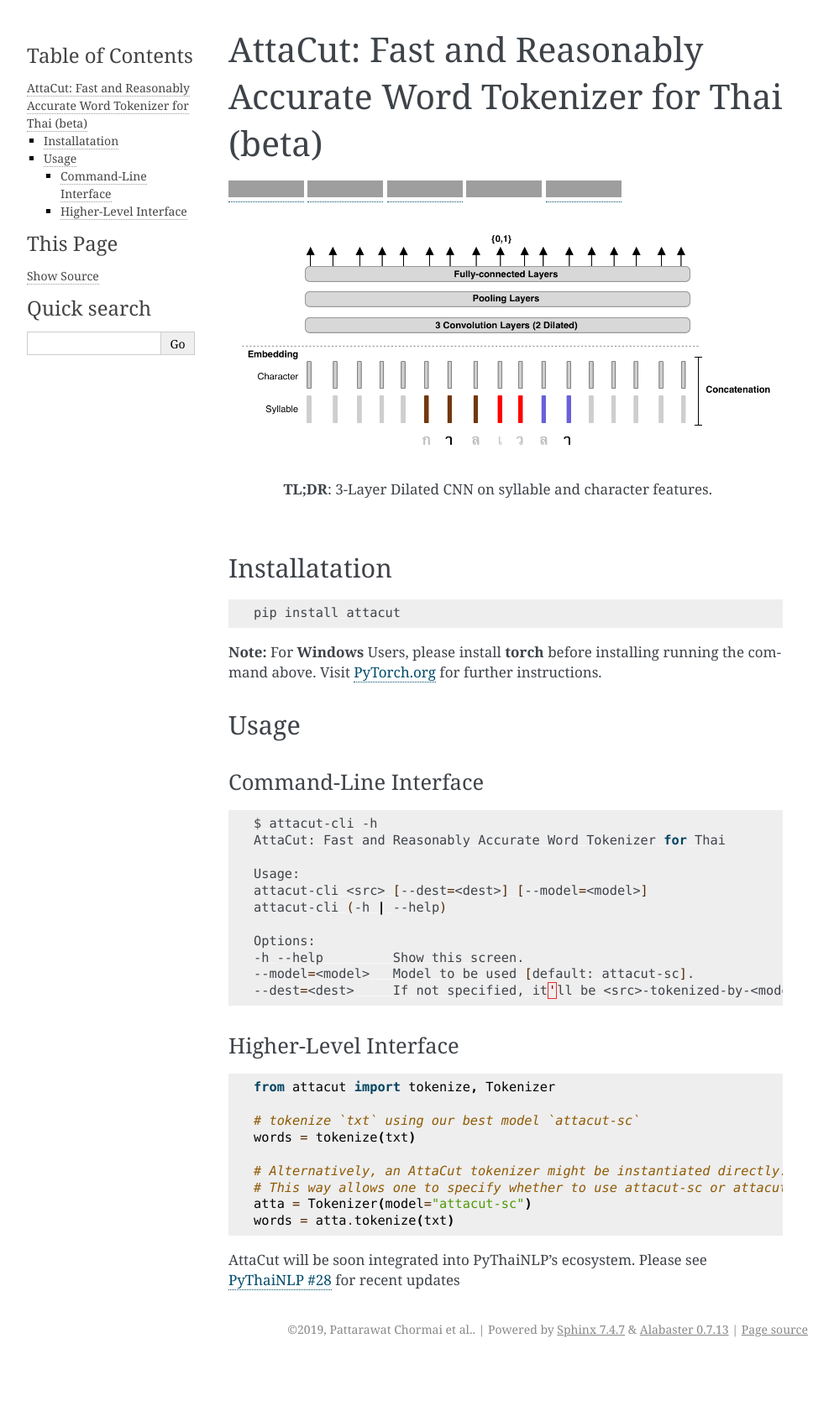
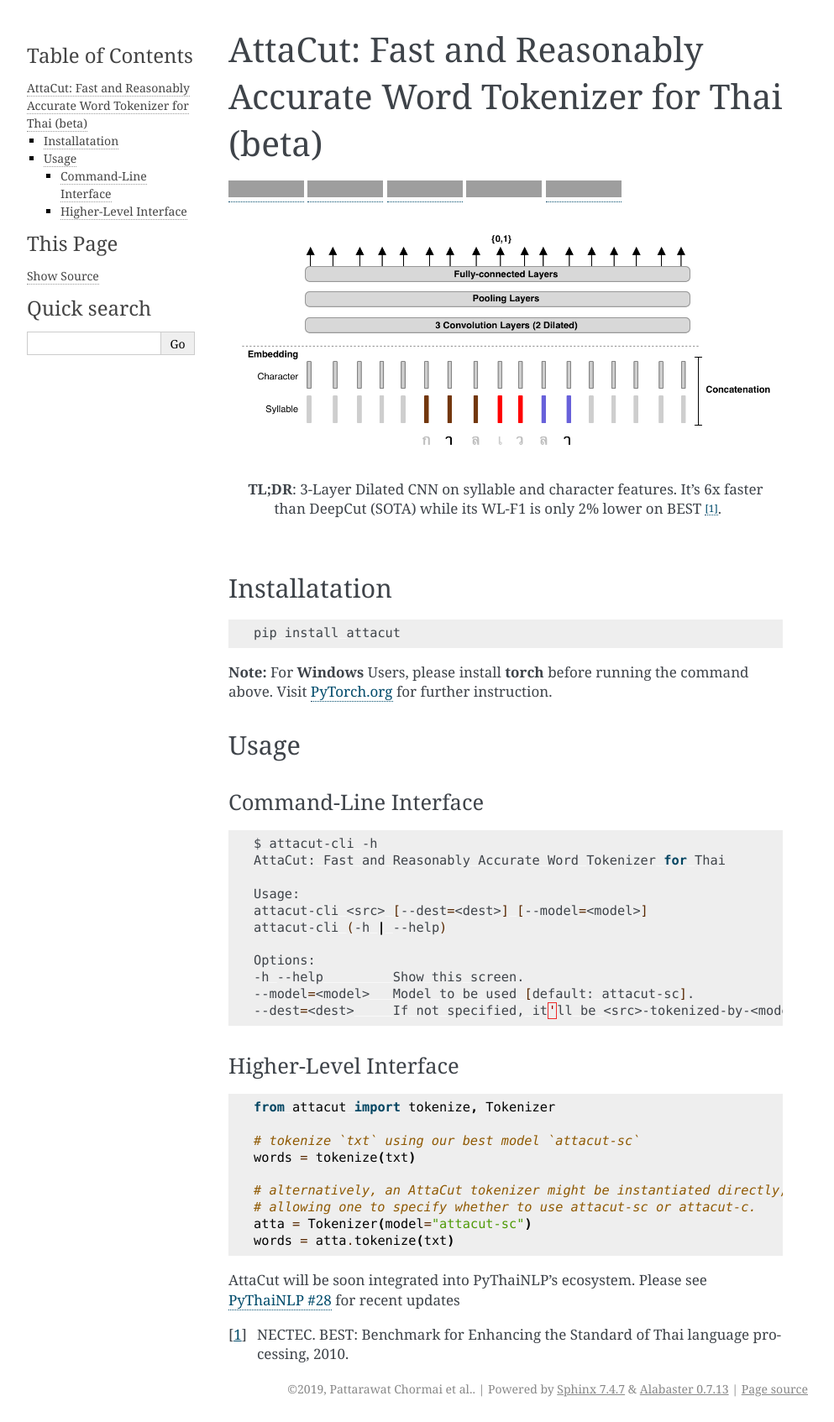
Before and after one commit to PyThaiNLP/attacut, a Sphinx documentation site: the page built from docs/index.rst, in a window 1280 px wide. Shown: the whole page at 84% size, without its empty margins (148-1141 px from the left). Built offline with Sphinx 7.4.7, drawn with Linux system fonts in a browser that asks for light colours; before the commit the page ends 1623 px from its top, so only the background shows below that; grey boxes are pictures that could not be loaded.

Commit message:
update document

```diff
--- a/docs/index.rst
+++ b/docs/index.rst
@@ -21,6 +21,7 @@
     :align: center
 
     **TL;DR**: 3-Layer Dilated CNN on syllable and character features.
+    It's 6x faster than DeepCut (SOTA) while its WL-F1 is only 2% lower on BEST [#best]_.
 
 Installatation
 --------------
@@ -29,9 +30,9 @@
     pip install attacut
 
 
-**Note:** For **Windows** Users, please install **torch** before installing
+**Note:** For **Windows** Users, please install **torch** before
 running the command above. Visit `PyTorch.org <https://pytorch.org>`_ for
-further instructions.
+further instruction.
 
 Usage
 -----
@@ -64,8 +65,8 @@
     # tokenize `txt` using our best model `attacut-sc`
     words = tokenize(txt)
 
-    # Alternatively, an AttaCut tokenizer might be instantiated directly.
-    # This way allows one to specify whether to use attacut-sc or attacut-c.
+    # alternatively, an AttaCut tokenizer might be instantiated directly,
+    # allowing one to specify whether to use attacut-sc or attacut-c.
     atta = Tokenizer(model="attacut-sc")
     words = atta.tokenize(txt)
 
@@ -82,3 +83,5 @@
 .. |license_ic| image:: https://img.shields.io/pypi/l/attacut
 .. |github_ic| image:: https://img.shields.io/github/stars/pythainlp/attacut?style=social
     :target: https://github.com/PyThaiNLP/attacut
+
+.. [#best] NECTEC. BEST: Benchmark for Enhancing the Standard of Thai language processing, 2010.
```
